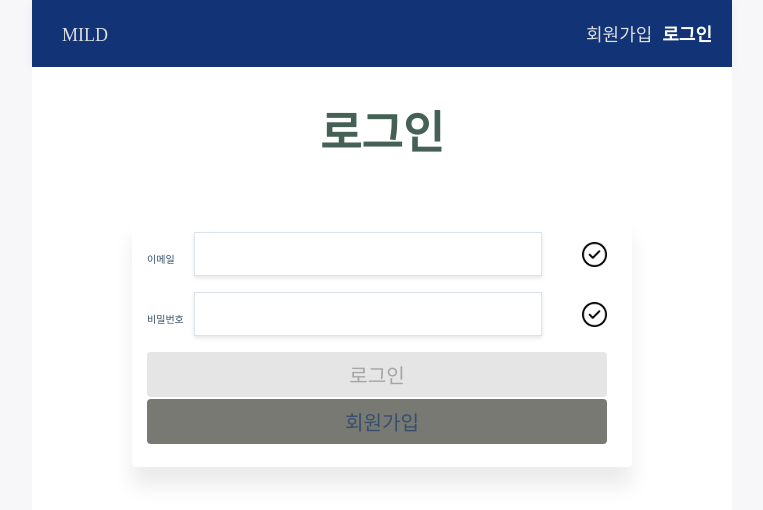
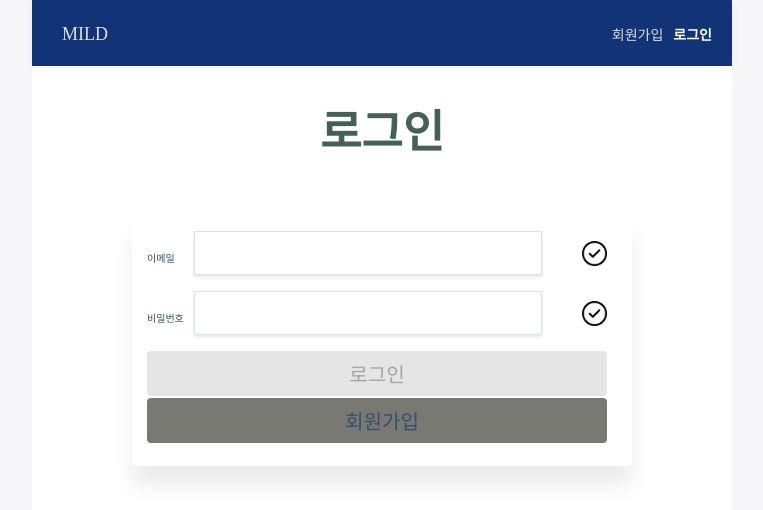
Before and after one commit to MILD-Project/mild-frontend, a Vue app: page /login in a window 1280 px wide. Shown: the top 510 px of the page, without its empty margins (258-1021 px from the left). Built offline with nearby package versions, Linux system fonts and the light colour scheme.

Commit message:
header 디자인 수정

```diff
--- a/src/components/common/AppHeader.vue
+++ b/src/components/common/AppHeader.vue
@@ -9,8 +9,8 @@
         <a href="#" @click="logoutUser" class="logout-button">로그아웃</a>
       </template>
       <template v-else>
-        <router-link to="/signup">회원가입</router-link>
-        <router-link to="/login">로그인</router-link>
+        <router-link to="/signup" class="regi-button">회원가입</router-link>
+        <router-link to="/login" class="login-button">로그인</router-link>
       </template>
     </div>
   </header>
@@ -76,4 +76,10 @@ a.router-link-exact-active {
 .logout-button {
   font-size: 14px;
 }
+.regi-button {
+  font-size: 14px;
+}
+.login-button {
+  font-size: 14px;
+}
 </style>
```
